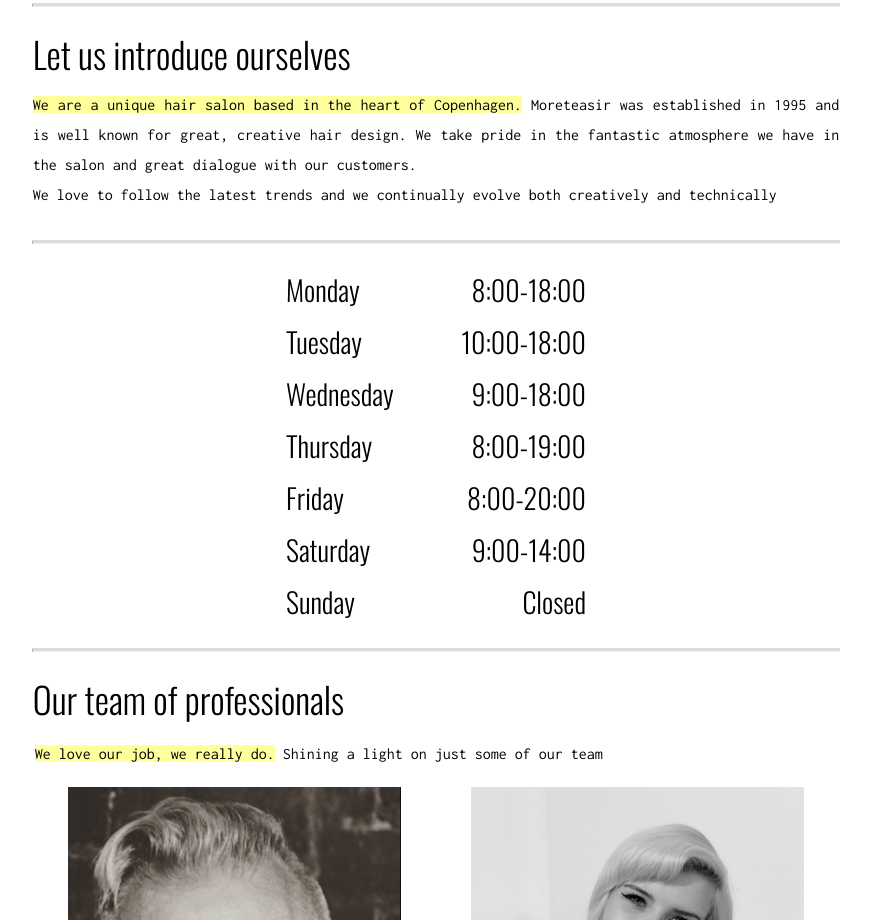
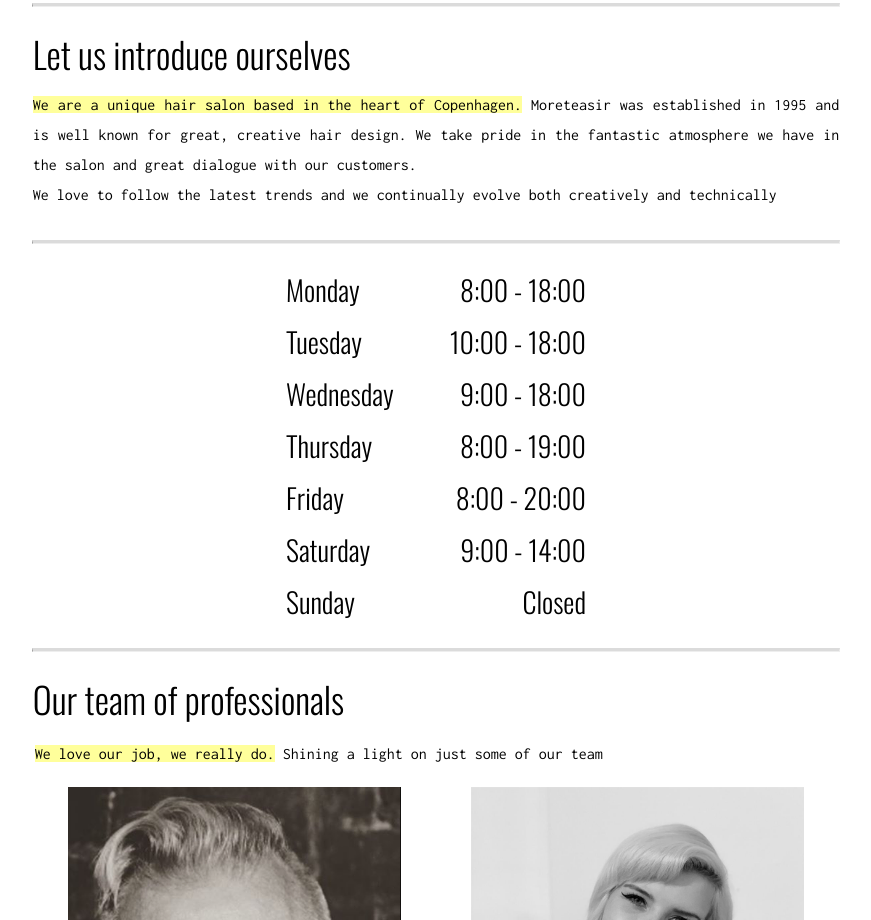
Before and after one commit to Palumaa/moreteasir, a plain HTML site: page index.html in a window 1280 px wide. Shown: the part 900-1820 px from the top of the page, without its empty margins (204-1075 px from the left). Drawn offline with nearby package versions, Linux system fonts and the light colour scheme.

Commit message:
safari maj 14.
smårettelser og opdateret så den også ser pæn ud på safari

```diff
--- a/index.html
+++ b/index.html
@@ -63,9 +63,14 @@
 
             <hr class="linebreaker">
 
-            <div class="åbningstider">
-                <p>Monday 8:00-18:00 <br> Tuesday 10:00-18:00 <br> Wednesday 9:00-18:00 <br>
-                    Thursday 8:00-19:00 <br> Friday 8:00-20:00 <br> Saturday 9:00-14:00 <br> Sunday Closed </p>
+            <div class="åbningstiderne">
+                <div class="leftÅbning">
+                    <p>Monday <br> Tuesday <br> Wednesday <br> Thursday <br> Friday <br> Saturday <br> Sunday</p>
+                </div>
+
+                <div class="rightÅbning">
+                    <p>8:00 - 18:00 <br> 10:00 - 18:00 <br> 9:00 - 18:00 <br> 8:00 - 19:00 <br> 8:00 - 20:00 <br> 9:00 - 14:00 <br> Closed</p>
+                </div>
             </div>
 
             <hr class="linebreaker">
--- a/style.css
+++ b/style.css
@@ -14,11 +14,13 @@ html{
 }
 */
 
+/*
 @media(max-width: 1000px){
     html{
         margin: 2% 2%;
     }
 }
+*/
 /*----------FONTS------------*/
 p{
     font-family: 'inconsolata';
@@ -274,26 +276,32 @@ nav .fa{
         margin: 0% 0%;
     }
     .tekstbox1{
-        width: 95%;
+        width: 90%;
     }
 }
 
 /* box med åbningstider */
-.åbningstider{
-    line-height: 3.25em;
-    text-align: justify;
-    text-align-last: justify;
-    margin: auto;
+
+.åbningstiderne{
+    display: flex;
+    justify-content: space-between;
     align-items: center;
     width: 300px;
+    margin: auto;
+    line-height: 3.25em;
     padding: 20px 0px;
 }
 
-.åbningstider p{
+.åbningstiderne p{
     font-family: 'oswald';
     font-weight: 300;
     font-size: 1.75em;
 }
+
+.rightÅbning{
+    text-align: right;
+}
+
 
 @media (max-width: 450px) {
     .åbningstider{
@@ -367,6 +375,7 @@ nav .fa{
 .featuredProjects p{
     line-height: 30px;
     text-align: justify;
+    padding-bottom: 10px;
 }
 
 .projectRow{
@@ -401,7 +410,7 @@ nav .fa{
 
 @media (max-width: 1000px) {
     .featuredProjects{
-        width: 95%;
+        width: 90%;
     }
 }
 
```
